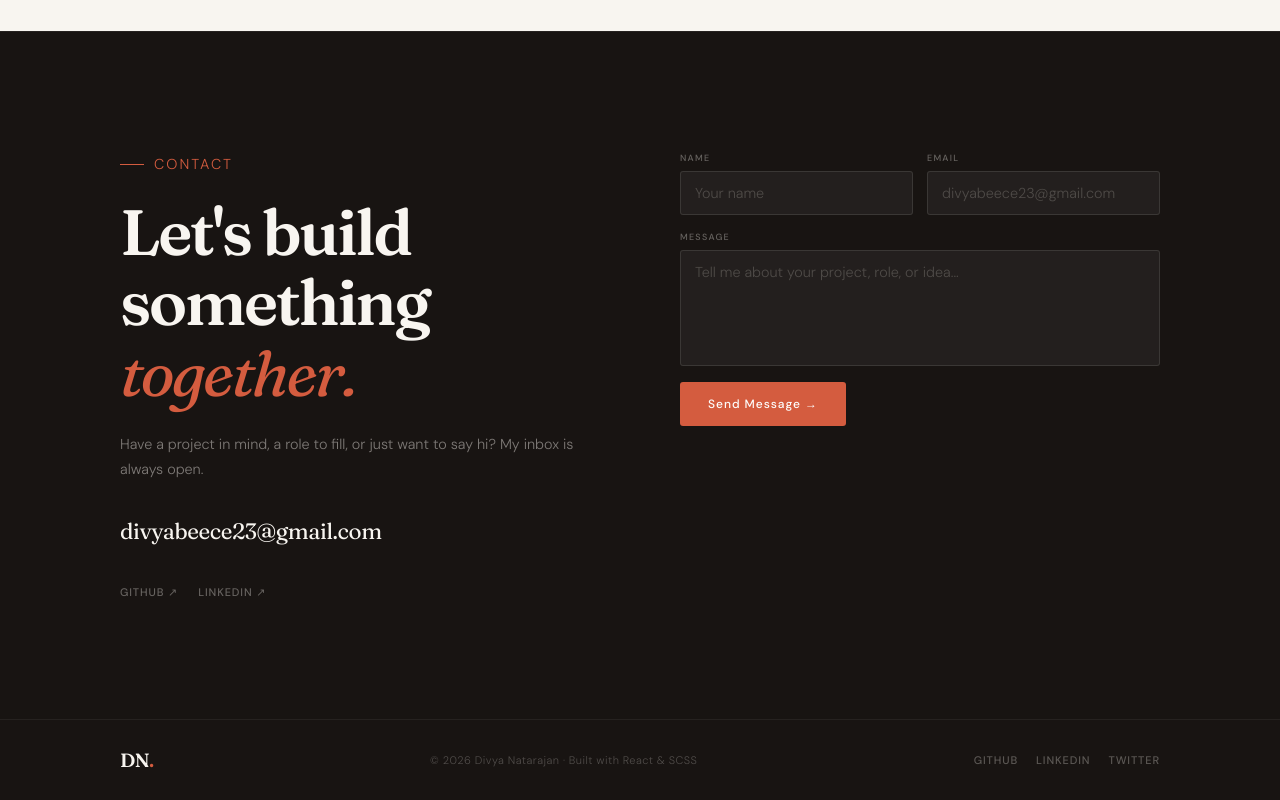
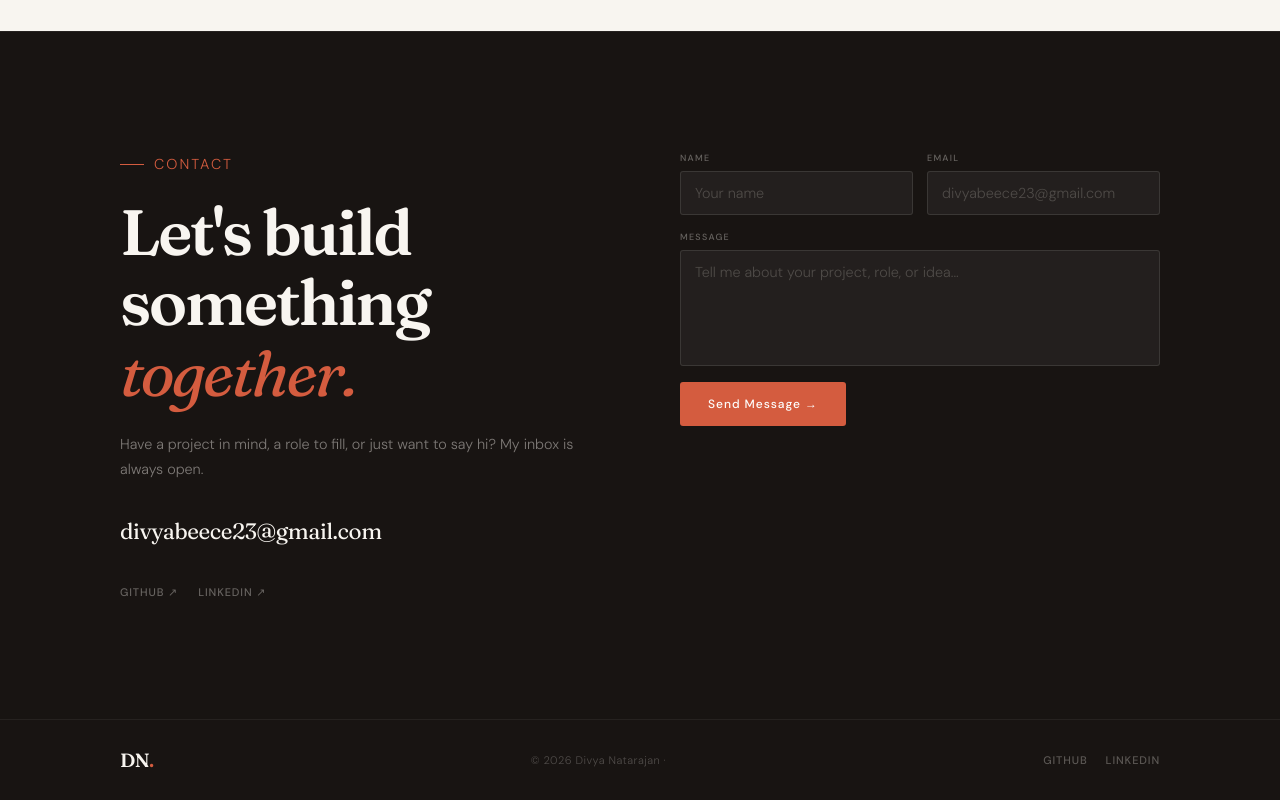
Before and after one commit to divyabeece23-nj/Portfolio, a React (Vite) app: page / in a window 1280 px wide. Shown: the part 3284-4084 px from the top of the page. Built offline with nearby package versions, Linux system fonts and the light colour scheme.

Commit message:
modified footer styling

```diff
--- a/src/components/Footer/Footer.jsx
+++ b/src/components/Footer/Footer.jsx
@@ -11,11 +11,11 @@ export default function Footer() {
         </div>
 
         <p className="footer__copy">
-          © {year} Divya Natarajan · Built with React &amp; SCSS
+          © {year} Divya Natarajan ·
         </p>
 
         <div className="footer__links">
-          {['GitHub', 'LinkedIn', 'Twitter'].map(l => (
+          {['GitHub', 'LinkedIn'].map(l => (
             <a key={l} href="#" target="_blank" rel="noreferrer" className="footer__link">
               {l}
             </a>
```
